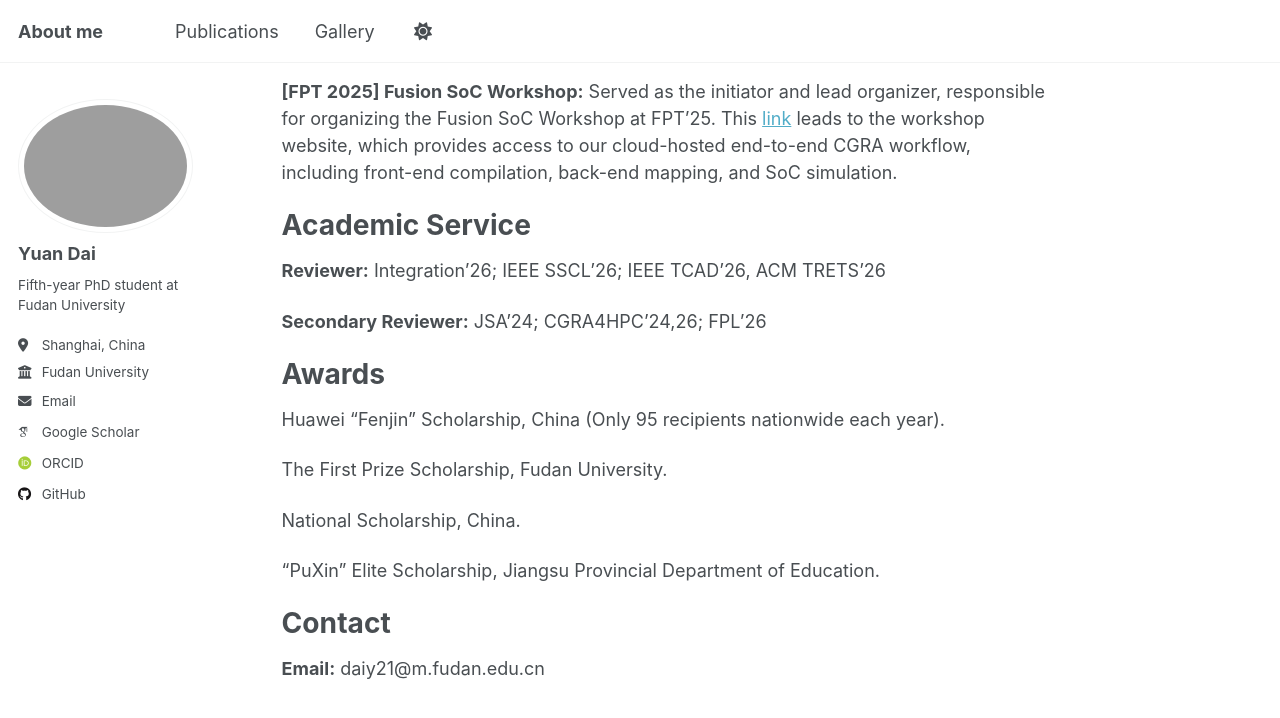
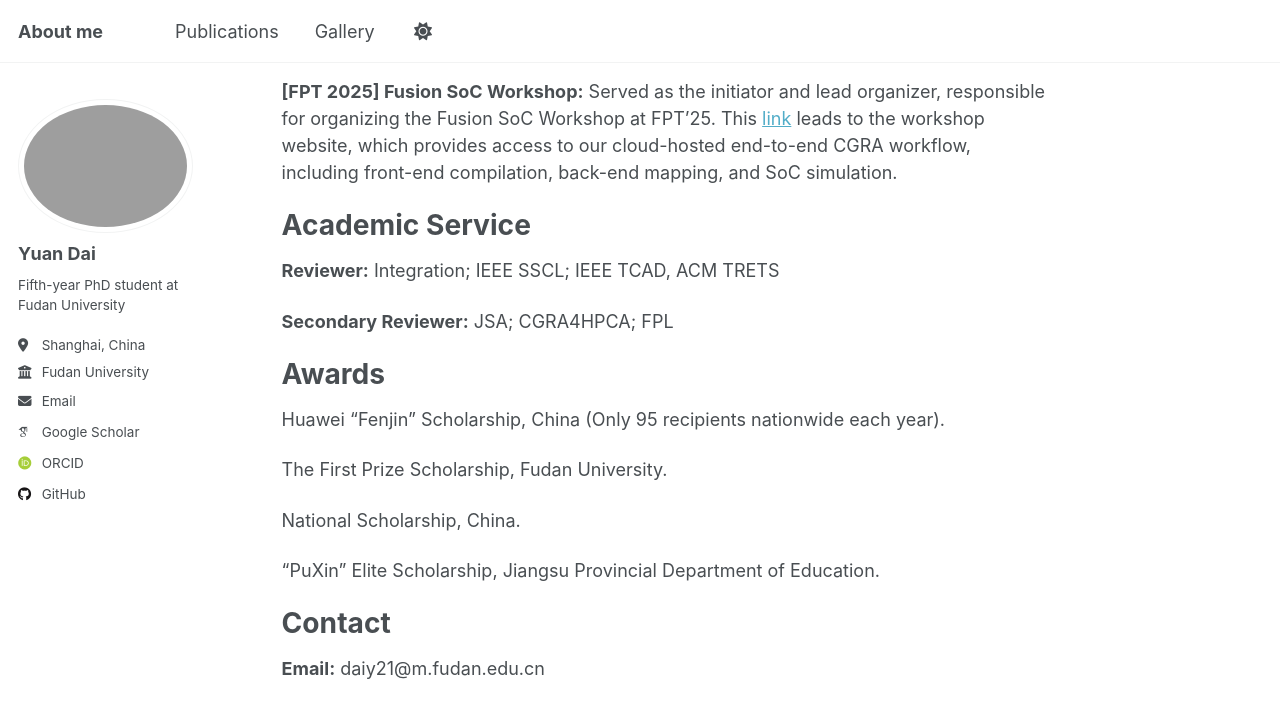
Before and after one commit to Dai-dirk/Dai-dirk.github.io, a Jekyll site: the page built from _pages/about.md, in a window 1280 px wide and 900 px high, scrolled down 1788 px. Shown: the top 718 px of the window. Built offline with Jekyll 4.4.1, drawn with Linux system fonts in a browser that asks for light colours; some web fonts are replaced; comment, search, counter and statistics services are not loaded.

Commit message:
Update about.md

```diff
--- a/_pages/about.md
+++ b/_pages/about.md
@@ -56,9 +56,9 @@ Talk
 
 Academic Service
 ======
-**Reviewer:** Integration'26; IEEE SSCL'26; IEEE TCAD'26, ACM TRETS'26
+**Reviewer:** Integration; IEEE SSCL; IEEE TCAD, ACM TRETS
 
-**Secondary Reviewer:** JSA'24; CGRA4HPC'24,26; FPL'26
+**Secondary Reviewer:** JSA; CGRA4HPCA; FPL
 
 
 Awards
```
